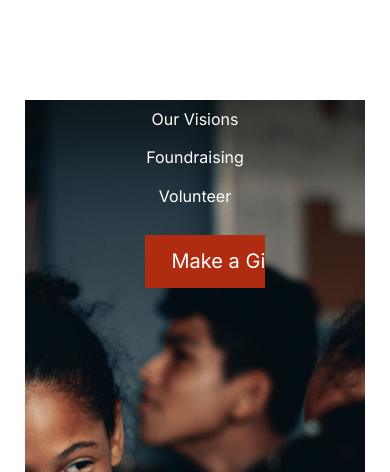
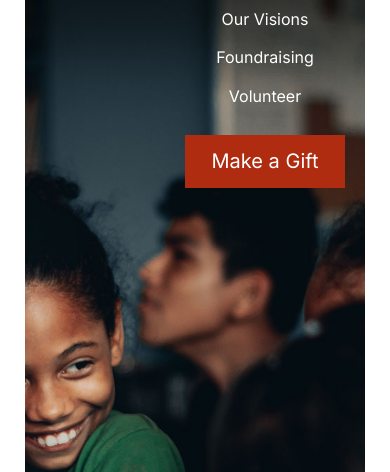
Before and after one commit to mshinzawa/mshinzawa.github.io, a plain HTML site: page index.html in a window 390 px wide. Shown: the top 472 px of the page. Drawn offline with nearby package versions, Linux system fonts and the light colour scheme; files that its build step writes are made by us from their sources.

Commit message:
minor css fix on 9.25.21

```diff
--- a/css/style.css
+++ b/css/style.css
@@ -431,7 +431,6 @@ span {
 .main-nav-container {
 /*	display: flex;
 	justify-content: space-around;*/
-	margin: 100px;
 	width:  auto;
 }
 
```
